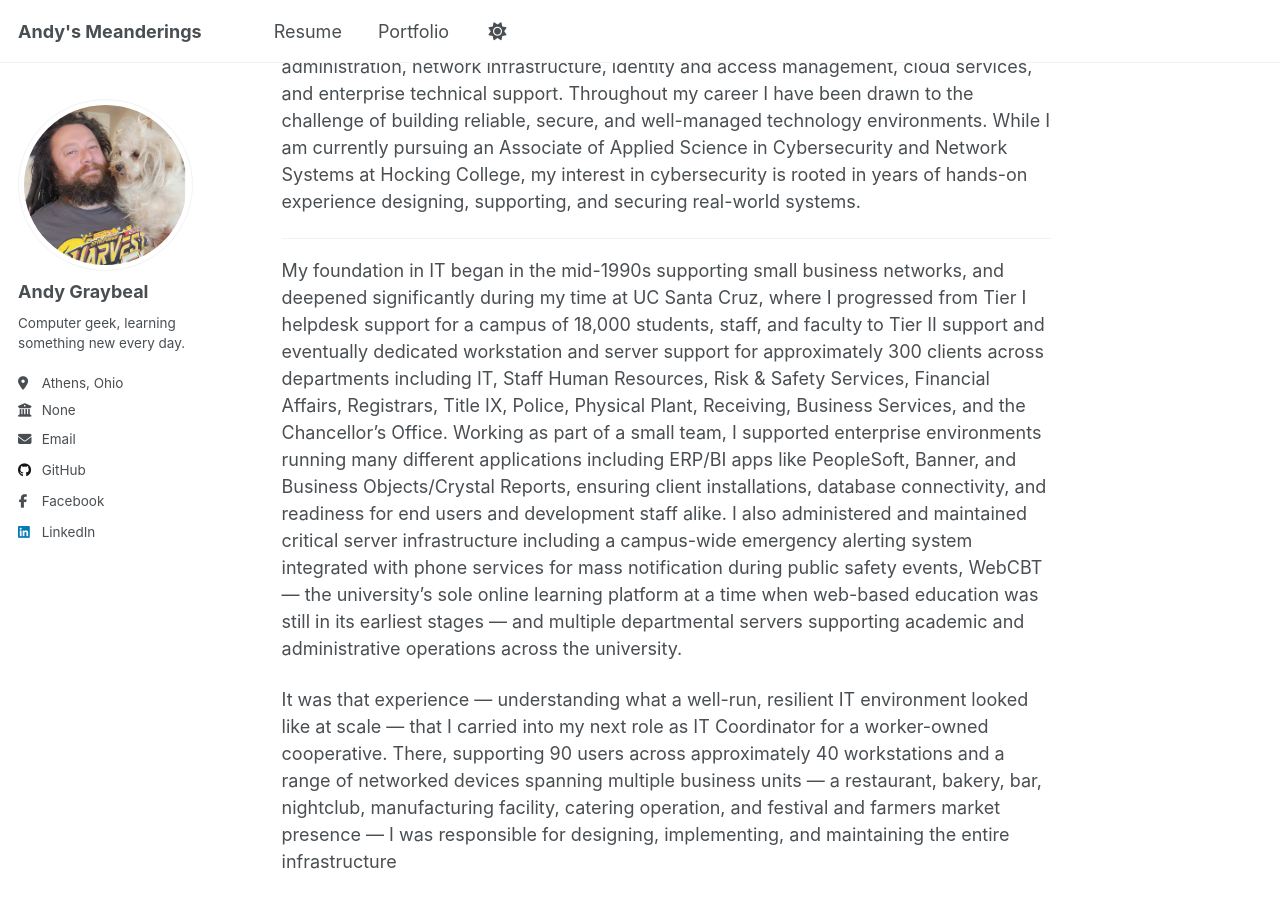
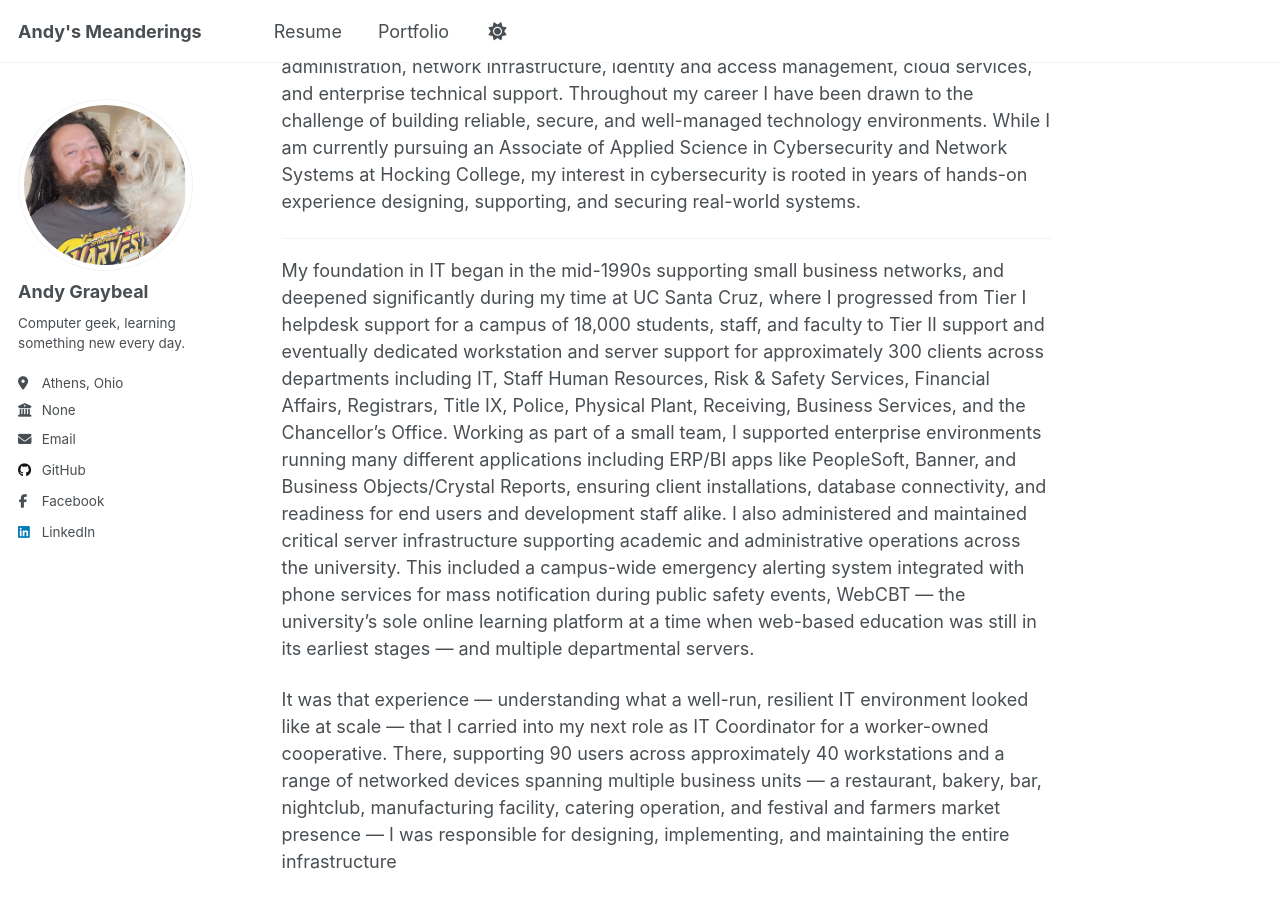
Before and after one commit to andy-graybeal/andy-graybeal.github.io, a Jekyll site: the page built from _pages/about.md, in a window 1280 px wide and 900 px high, scrolled down 255 px. Built offline with Jekyll 4.4.1, drawn with Linux system fonts in a browser that asks for light colours; a script that is not in the unit is left out.

Commit message:
Refine IT experience section in about.md
Revised the description of IT experience for clarity and conciseness.

```diff
--- a/_pages/about.md
+++ b/_pages/about.md
@@ -60,7 +60,7 @@ redirect_from:
 I am an information technology professional with experience spanning systems administration, network infrastructure, identity and access management, cloud services, and enterprise technical support. Throughout my career I have been drawn to the challenge of building reliable, secure, and well-managed technology environments. While I am currently pursuing an Associate of Applied Science in Cybersecurity and Network Systems at Hocking College, my interest in cybersecurity is rooted in years of hands-on experience designing, supporting, and securing real-world systems.
 
 ---
-My foundation in IT began in the mid-1990s supporting small business networks, and deepened significantly during my time at UC Santa Cruz, where I progressed from Tier I helpdesk support for a campus of 18,000 students, staff, and faculty to Tier II support and eventually dedicated workstation and server support for approximately 300 clients across departments including IT, Staff Human Resources, Risk & Safety Services, Financial Affairs, Registrars, Title IX, Police, Physical Plant, Receiving, Business Services, and the Chancellor's Office. Working as part of a small team, I supported enterprise environments running many different applications including ERP/BI apps like PeopleSoft, Banner, and Business Objects/Crystal Reports, ensuring client installations, database connectivity, and readiness for end users and development staff alike. I also administered and maintained critical server infrastructure including a campus-wide emergency alerting system integrated with phone services for mass notification during public safety events, WebCBT — the university's sole online learning platform at a time when web-based education was still in its earliest stages — and multiple departmental servers supporting academic and administrative operations across the university.
+My foundation in IT began in the mid-1990s supporting small business networks, and deepened significantly during my time at UC Santa Cruz, where I progressed from Tier I helpdesk support for a campus of 18,000 students, staff, and faculty to Tier II support and eventually dedicated workstation and server support for approximately 300 clients across departments including IT, Staff Human Resources, Risk & Safety Services, Financial Affairs, Registrars, Title IX, Police, Physical Plant, Receiving, Business Services, and the Chancellor's Office. Working as part of a small team, I supported enterprise environments running many different applications including ERP/BI apps like PeopleSoft, Banner, and Business Objects/Crystal Reports, ensuring client installations, database connectivity, and readiness for end users and development staff alike. I also administered and maintained critical server infrastructure supporting academic and administrative operations across the university. This included a campus-wide emergency alerting system integrated with phone services for mass notification during public safety events, WebCBT — the university's sole online learning platform at a time when web-based education was still in its earliest stages — and multiple departmental servers.
 
 
 It was that experience — understanding what a well-run, resilient IT environment looked like at scale — that I carried into my next role as IT Coordinator for a worker-owned cooperative. There, supporting 90 users across approximately 40 workstations and a range of networked devices spanning multiple business units — a restaurant, bakery, bar, nightclub, manufacturing facility, catering operation, and festival and farmers market presence — I was responsible for designing, implementing, and maintaining the entire infrastructure
```
